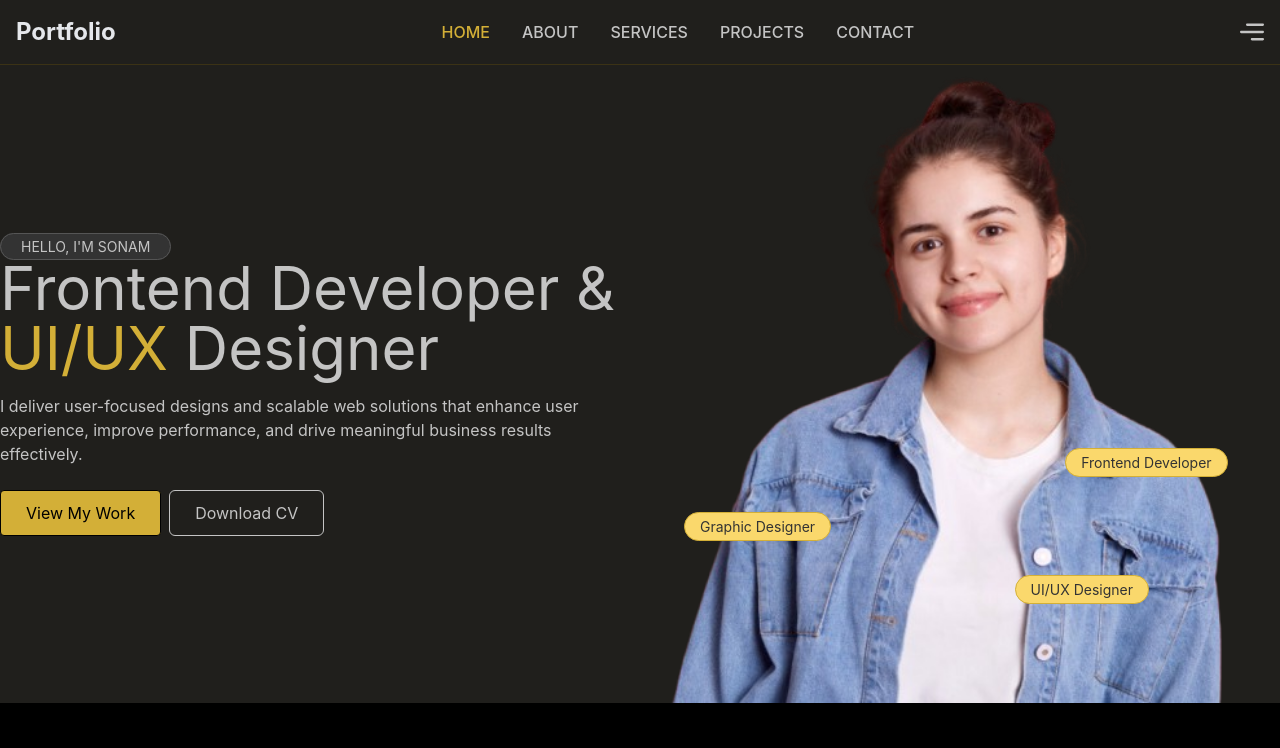
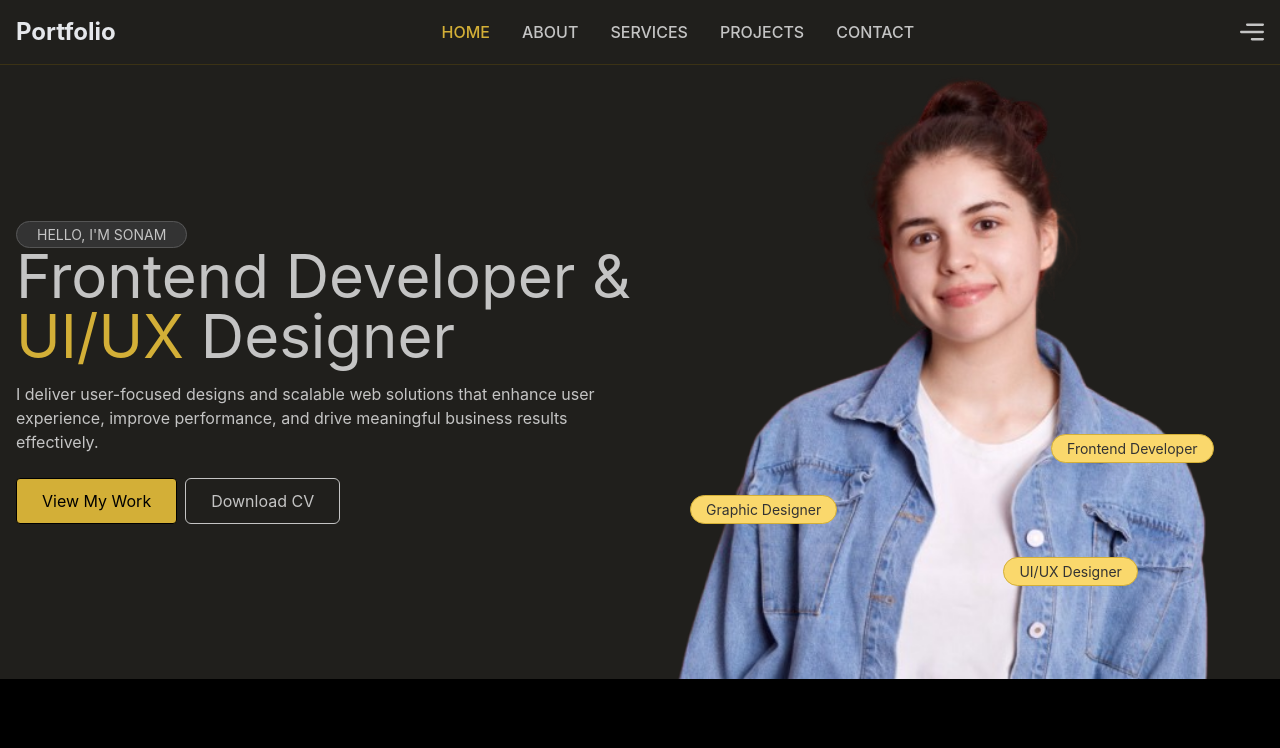
Before and after one commit to Sonam71216/portfolio, a React app: page / in a window 1280 px wide. Shown: the top 748 px of the page. Built offline with nearby package versions, Linux system fonts and the light colour scheme; the HTML template or start-up script is replaced by a standard one.

Commit message:
Update Banner.jsx

```diff
--- a/src/components/Banner.jsx
+++ b/src/components/Banner.jsx
@@ -3,12 +3,12 @@ import profileImg from "../assets/images/profile1.png";
 
 function Banner() {
   return (
-    <section className="bnr-sec bg-[var(--main-bg-color)] text-[var(--main-text-color)] md:p-0 px-4" id='banner' >
+    <section className="bnr-sec bg-[var(--main-bg-color)] text-[var(--main-text-color)] md:px-6 lg:px-4 px-6 px-4" id='banner' >
     <div className='max-w-7xl mx-auto'>
     <div className="flex justify-center items-center">
     <div className="mainTitle py-9 ">
       <p className='top-line'>HELLO, I'M SONAM</p>
-      <h1 className='title text-[60px]'>Frontend Developer & <span>UI/UX </span>Designer</h1>
+      <h1 className='title  text-[35px] md:text-[60px]'>Frontend Developer & <span>UI/UX </span>Designer</h1>
       <p className='pt-4'>I deliver user-focused designs and scalable web solutions that enhance user experience, improve performance, and drive meaningful business results effectively.</p>
     <button className='bg-[var(--main-btn-color)] p-[10px_25px] my-6 mr-2 text-[var(--btn-text-color)] rounded-sm border-1
     hover:border-1 hover:bg-transparent hover:text-[var(--main-text-color)] rounded-md hover:bg-transparent transition duration-500'> <a href="#contact">View My Work</a></button>
```
